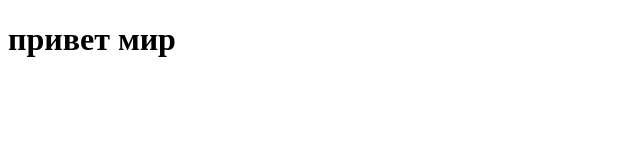
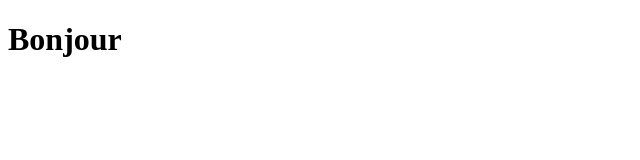
Before and after one commit to itp09352-art/homework, a plain HTML site: page index.html in a window 1280 px wide. Shown: the whole page, without its empty margins (0-640 px from the left). Drawn offline with Linux system fonts and the light colour scheme.

Commit message:
tortinchi

```diff
--- a/index.html
+++ b/index.html
@@ -6,6 +6,6 @@
     <title>Document</title>
 </head>
 <body>
-    <h1>привет мир</h1>
+    <h1>Bonjour</h1>
 </body>
 </html>
```
